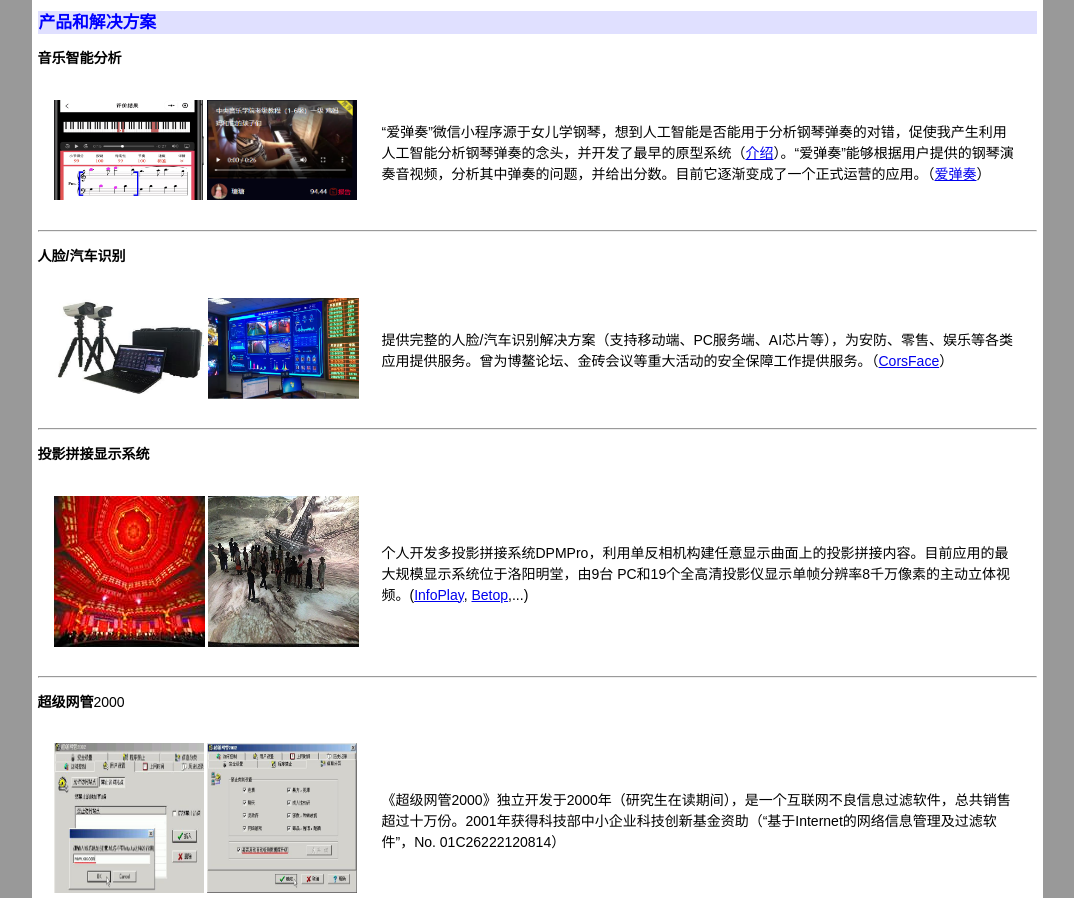
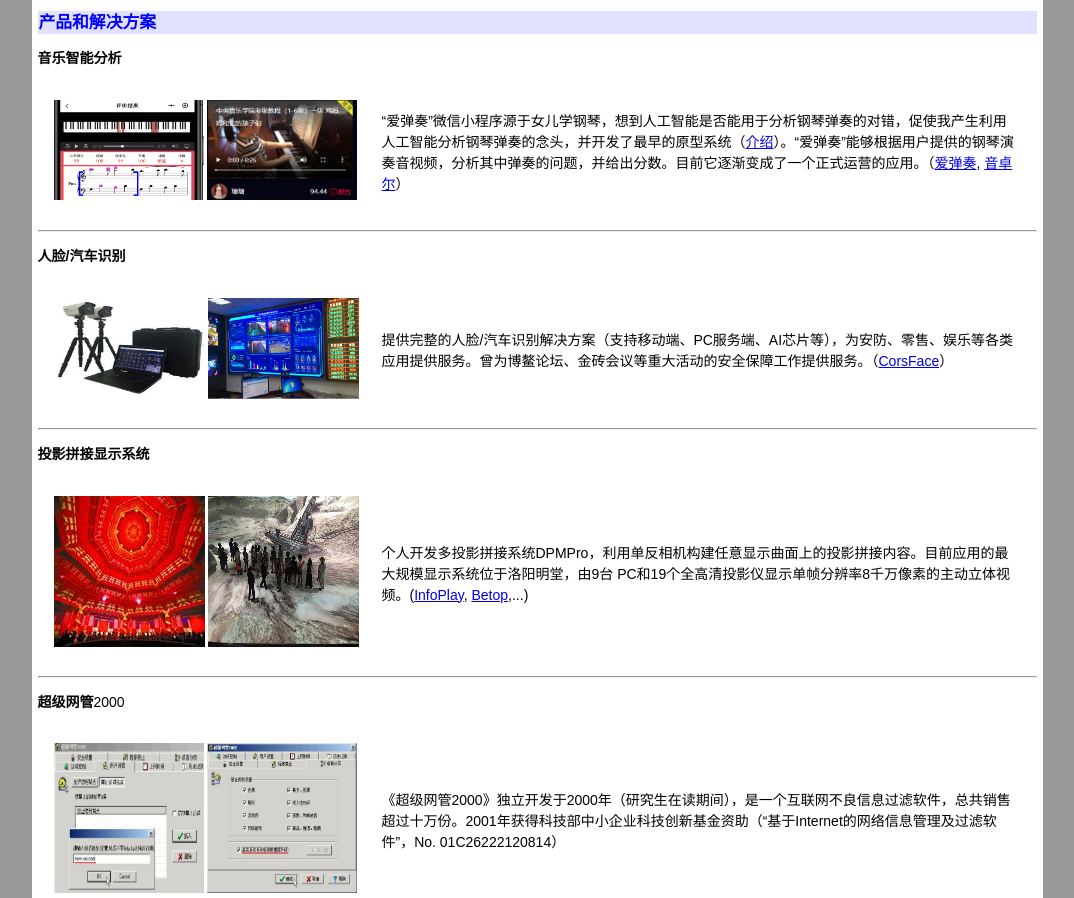
Before and after one commit to thuhuwei/weihu, a plain HTML site: page index_cn.html in a window 1280 px wide. Shown: the part 2959-3857 px from the top of the page, without its empty margins (103-1177 px from the left). Drawn offline with Linux system fonts and the light colour scheme.

Commit message:
add enjoy

```diff
--- a/index_cn.html
+++ b/index_cn.html
@@ -180,7 +180,7 @@ body {
     <table width="999" border="0" cellspacing="15">
       <tr>
         <td width="311" height="108"><img src="aimusic/aimusic.png" width="150" height="100" /> <img src="aimusic/video.PNG" width="150" height="100" /></td>
-        <td width="639">&ldquo;爱弹奏&rdquo;微信小程序源于女儿学钢琴，想到人工智能是否能用于分析钢琴弹奏的对错，促使我产生利用人工智能分析钢琴弹奏的念头，并开发了最早的原型系统（<a href="https://zhuanlan.zhihu.com/p/66769712">介绍</a>）。&ldquo;爱弹奏&rdquo;能够根据用户提供的钢琴演奏音视频，分析其中弹奏的问题，并给出分数。目前它逐渐变成了一个正式运营的应用。（<a href="https://www.aitanzou.com">爱弹奏</a>）</td>
+        <td width="639">&ldquo;爱弹奏&rdquo;微信小程序源于女儿学钢琴，想到人工智能是否能用于分析钢琴弹奏的对错，促使我产生利用人工智能分析钢琴弹奏的念头，并开发了最早的原型系统（<a href="https://zhuanlan.zhihu.com/p/66769712">介绍</a>）。&ldquo;爱弹奏&rdquo;能够根据用户提供的钢琴演奏音视频，分析其中弹奏的问题，并给出分数。目前它逐渐变成了一个正式运营的应用。（<a href="https://www.aitanzou.com">爱弹奏</a>, <a href="https://www.enjoy7.com/">音卓尔</a>）</td>
       </tr>
     </table>
     <hr />
```
Also changed, not shown: index.html (+1 -1 lines).
